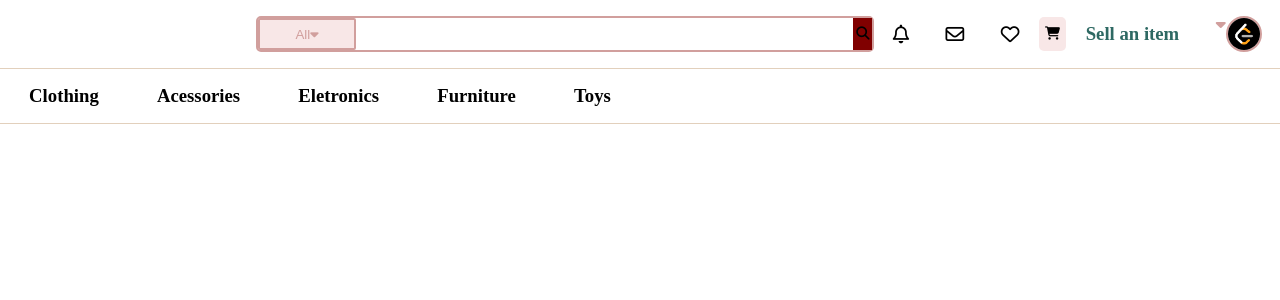
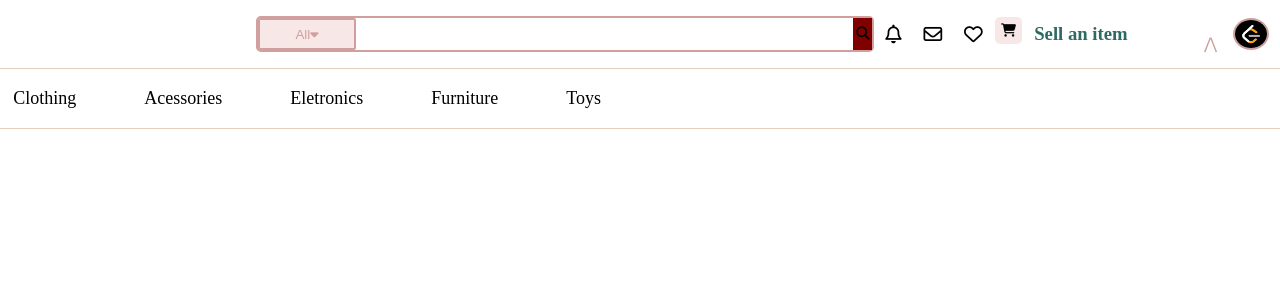
Before and after one commit to FEUP-LTW-2024/ltw-project-2024-ltw04g06, a PHP site: page /topo.php in a window 1280 px wide. Shown: the top 300 px of the page. Run offline with PHP 8.4, Linux system fonts and the light colour scheme.

Commit message:
Topo pronto

```diff
--- a/main.css
+++ b/main.css
@@ -47,12 +47,14 @@ body{
         }
     }
     .carrinho{
+        height: 2em;
         background: var(--backgroundColor);
         border: var(--backgroundColor);
         border-radius: 5px;
         margin: .1em;
     }
     .avatar{
+        height: 2em;
         display: flex;
         flex-direction: row;
         img{
@@ -70,14 +72,93 @@ body{
     border-top: .1em solid var(--borderLine);
     border-bottom: .1em solid var(--borderLine);
     padding-right: 50%;
-    > *{
-        margin: auto;
+    display: flex;
+    overflow-x: auto;
+    ul{
+      padding: .2em;
+      margin: 0;
+      list-style-type: none;
+      display: flex;
+      li{
+        transition: all 1s ease-in-out;
+        margin-right: 3em;
         a{
-            color: black;
+          text-decoration: none;
+          font-size: large;
+          padding: 5px 10px;
+          transition: transform 0.3s ease;
+          color: black;
         }
+        a:hover{
+          transform: translateY(-5px);
+          border-bottom: .15em solid var(--beige);
+          color: var(--bordeaux);
+        }
+      }
     }
 }
 a{
     text-decoration: none;
     color: #2E6963;
 }
+
+#menu .hamburger {
+    display: block;
+    padding: 1em;
+    color: #D19F9D;
+    text-align: right;
+  }
+
+  #menu .hamburger:before {
+    content:'\22C0';
+  }
+
+  #hamburger:checked + .hamburger + ul li{
+    max-height: 1em;
+    padding: 1em;
+    opacity: 1;
+  }
+  #hamburger:checked + .hamburger + ul{
+    background: white;
+    border: .1em solid var(--beige);
+    li{
+      background: white;
+    }
+    li:hover{
+      background-color: var(--backgroundColor);
+    }
+  }
+
+  #hamburger:checked + .hamburger:before {
+    content:'\22C1';
+  }
+
+  #menu ul li {
+    max-height: 0;
+    padding: 0 1em;
+    background-color: #edeff0;
+    text-align: left;
+    opacity: 0;
+    transition: all .3s ease-in-out;
+  }
+
+  #menu ul {
+    margin: 0;
+    padding: 0;
+  }
+
+  #menu li {
+      background-color: white;
+      text-align: center;
+      list-style-type: none;
+      padding: 1em 0;
+      a{
+        color: var(--bordeaux);
+      }
+  }
+  #hamburger, .hamburger {
+    display: none;
+  }
+  .hidden{
+    display: none;
+  }
--- a/script.js
+++ b/script.js
@@ -0,0 +1,8 @@
+const showFormButton = document.getElementById('showFormButton');
+const elementToToggle = document.getElementById('elementToToggle');
+
+
+    showFormButton.addEventListener('click', () => {
+        if (elementToToggle.style.display == 'none') elementToToggle.style.display = 'block';
+        else elementToToggle.style.display = 'none';
+    });
--- /dev/null
+++ b/searchForm.php
@@ -0,0 +1,43 @@
+<head>
+    <link rel="stylesheet" href="sF.css">
+</head>
+<div id="overlayForm">
+    <header>
+        <h3>Filter by:</h3>
+    </header>
+    <form action="">
+        <div class="category">
+            <h3>Category</h3>
+                <input type="radio" id="clothing" name="category" value="Clothing">
+                <label for="clothing">Clothing</label>
+
+                <input type="radio" id="accessories" name="category" value="Accessories">
+                <label for="accessories">Accessories</label>
+
+                <input type="radio" id="electronics" name="category" value="Electronics">
+                <label for="electronics">Electronics</label>
+
+                <input type="radio" id="furniture" name="category" value="Furniture">
+                <label for="furniture">Furniture</label>
+
+                <input type="radio" id="toys" name="category" value="Toys">
+                <label for="toys">Toys</label>
+        </div>
+        <div class="condicion">
+            <h3>Condition</h3>
+            <select name="condition">
+                <option value="not used">Not used</option>
+                <option value="barely used" selected>Barely used</option>
+                <option value="used">Used</option>
+                <option value="very used">Very used</option>
+            </select>
+        </div>
+        <div class="price">
+            <h3>Price</h3>
+            <label>Min: <input type="number" name="min"></label>
+            <br>
+            <label>Max: <input type="number" name="max"></label>
+
+        </div>
+    </form>
+</div>
--- a/topo.php
+++ b/topo.php
@@ -5,12 +5,17 @@
     <link rel="stylesheet" href="main.css">
     <link rel="stylesheet" href="https://cdnjs.cloudflare.com/ajax/libs/font-awesome/6.5.2/css/all.min.css" integrity="sha512-SnH5WK+bZxgPHs44uWIX+LLJAJ9/2PkPKZ5QiAj6Ta86w+fsb2TkcmfRyVX3pBnMFcV7oQPJkl9QevSCWr3W6A==" crossorigin="anonymous" referrerpolicy="no-referrer" />
     <title>Main Page</title>
+    <script src="https://ajax.googleapis.com/ajax/libs/jquery/3.5.1/jquery.min.js"></script>
 </head>
 <body>
     <div class="topo">
         <div class="firstRow">
             <div class="barra">
-                <button class="all">All<i class="fa-solid fa-caret-down"></i></button>
+                <button class="all" id="showFormButton">All<i class="fa-solid fa-caret-down"></i>
+                </button>
+                <div id="elementToToggle" class="hidden">
+                    <?php include('searchForm.php')?>
+                </div>
                 <input type="text">
                 <button class="pesquisa"><i class="fa-solid fa-magnifying-glass"></i></button>
             </div>
@@ -20,16 +25,27 @@
             <button class="carrinho"><i class="fa-solid fa-cart-shopping"></i></button>
             <h3><a href="">Sell an item</a></h3>
             <div class="avatar">
-                <div class="options-arrow"><i class="fa-solid fa-caret-down"></i></div>
+                <div id="menu">
+                    <input type="checkbox" id="hamburger">
+                    <label class="hamburger" for="hamburger"></label>
+                    <ul>
+                        <li><a href="">Profile</a></li>
+                        <li><a href="">Settings</a></li>
+                        <li><a href="">Log out</a></li>
+                    </ul>
+                </div>
                 <img src="images/leetcode.png">
             </div>
         </div>
         <div class="types">
-            <h3><a href="">Clothing</a></h3>
-            <h3><a href="">Acessories</a></h3>
-            <h3><a href="">Eletronics</a></h3>
-            <h3><a href="">Furniture</a></h3>
-            <h3><a href="">Toys</a></h3>
+            <ul>
+                <li><a href="">Clothing</a></li>
+                <li><a href="">Acessories</a></li>
+                <li><a href="">Eletronics</a></li>
+                <li><a href="">Furniture</a></li>
+                <li><a href="">Toys</a></li>
+            </ul>
         </div>
     </div>
+    <script src="script.js"></script>
 </body>
```
Also changed, not shown: sF.css (added, +55 -0 lines).
